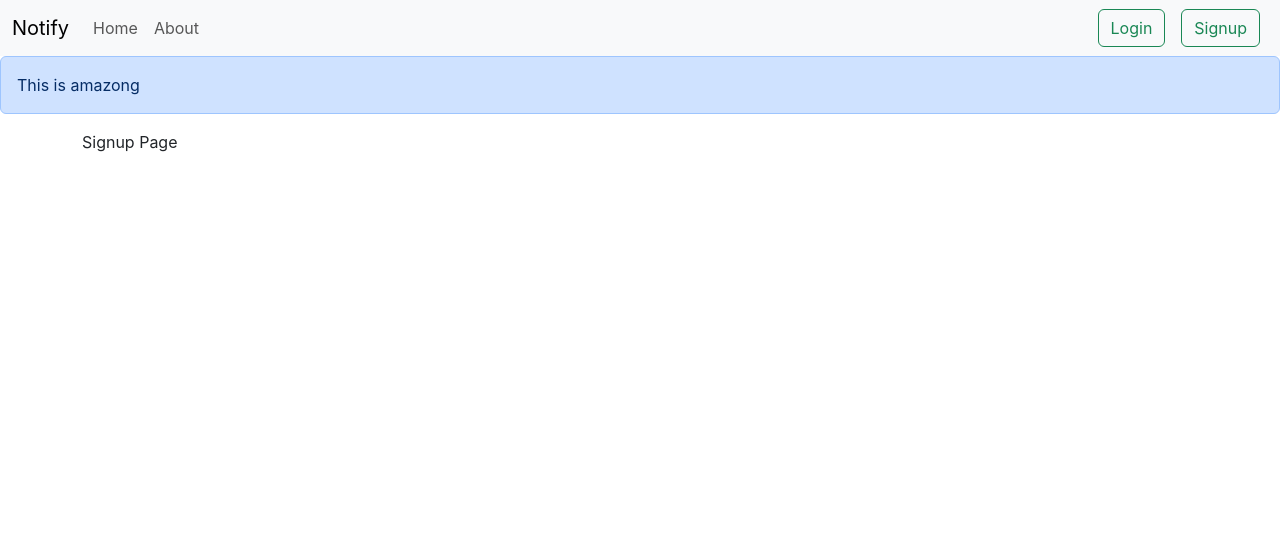
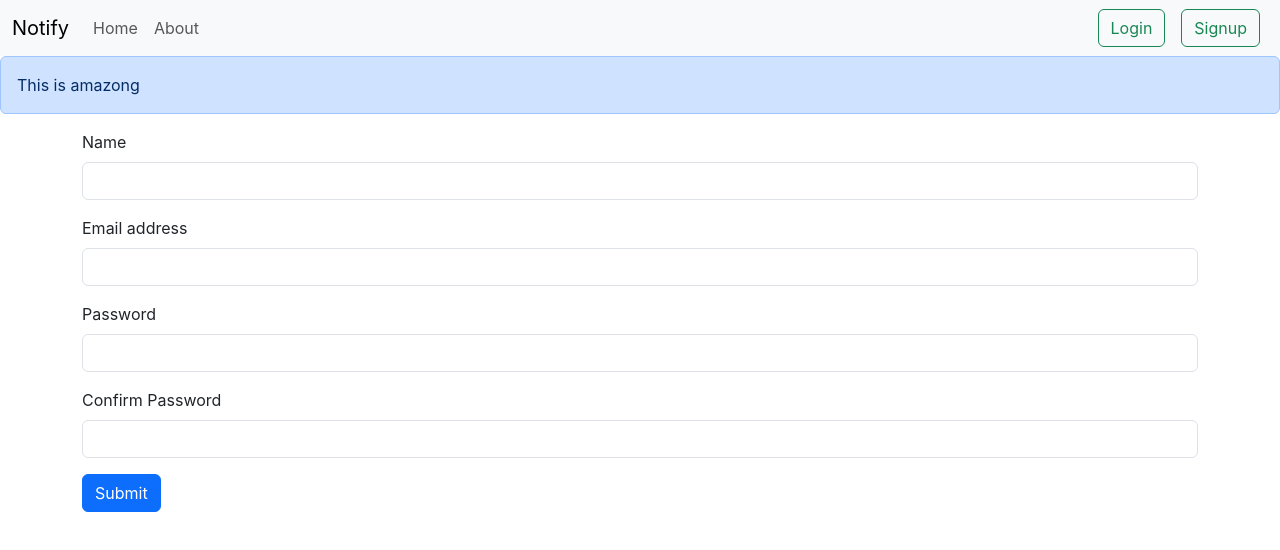
Before and after one commit to DarshilMarathe/Notify, a React (Create React App) app in the folder notify/: page /signup in a window 1280 px wide. Shown: the top 550 px of the page. Built offline with nearby package versions, Linux system fonts and the light colour scheme.

Commit message:
Signup Backend Integration

```diff
--- a/notify/src/components/Signup.js
+++ b/notify/src/components/Signup.js
@@ -1,9 +1,68 @@
-import React from 'react'
+import React,{useState} from 'react'
+import { useNavigate } from "react-router-dom";
+
 
 const Signup = () => {
+
+      const [credentials, setCredentials] = useState({name : "",email : "" , password : "",cpassword : ""})
+
+
+      let navigate = useNavigate();
+
+      const onChange=(e)=>{
+          setCredentials({
+              ...credentials,[e.target.name] : e.target.value,
+          })
+      }
+
+      const handleSubmit=async (e)=>{
+        if(credentials.password !== credentials.cpassword)
+        {
+          return alert("Password doesnt match")
+        }
+          e.preventDefault();
+          const response = await fetch(`http://localhost:5000/api/auth/createuser`, {
+              method: "POST",
+              headers: {
+                "Content-Type": "application/json",
+              },
+              body: JSON.stringify({name : credentials.name , email : credentials.email,password:credentials.password}),
+            });
+            const json =  await response.json();
+            console.log(json);
+            if(json.success){
+              //save auth token and redirect
+              localStorage.setItem('token',json.authtoken);
+               navigate("/");
+
+            }
+            else{
+              alert("Invalid Credentials")
+            }
+      }
+
+
   return (
     <div>
-      Signup Page
+      <form onSubmit={handleSubmit}>
+        <div className="mb-3">
+          <label htmlFor="name" className="form-label">Name</label>
+          <input type="text" className="form-control" id="name" name="name" aria-describedby="emailHelp" onChange={onChange} required minLength={5}/>
+        </div>
+        <div className="mb-3">
+          <label htmlFor="email" className="form-label">Email address</label>
+          <input type="email" className="form-control" id="email"  name="email" aria-describedby="emailHelp" onChange={onChange} required minLength={5}/>
+        </div>
+        <div className="mb-3">
+          <label htmlFor="password" className="form-label">Password</label>
+          <input type="password" className="form-control" name="password" id="password" onChange={onChange} required minLength={5}/>
+        </div>
+        <div className="mb-3">
+          <label htmlFor="cpassword" className="form-label">Confirm Password</label>
+          <input type="password" className="form-control" name="cpassword" id="cpassword" onChange={onChange} required minLength={5}/>
+        </div>
+        <button type="submit" className="btn btn-primary">Submit</button>
+      </form>
     </div>
   )
 }
```
Also changed, not shown: 1 other file (tests, documents, lock files or other folders).
